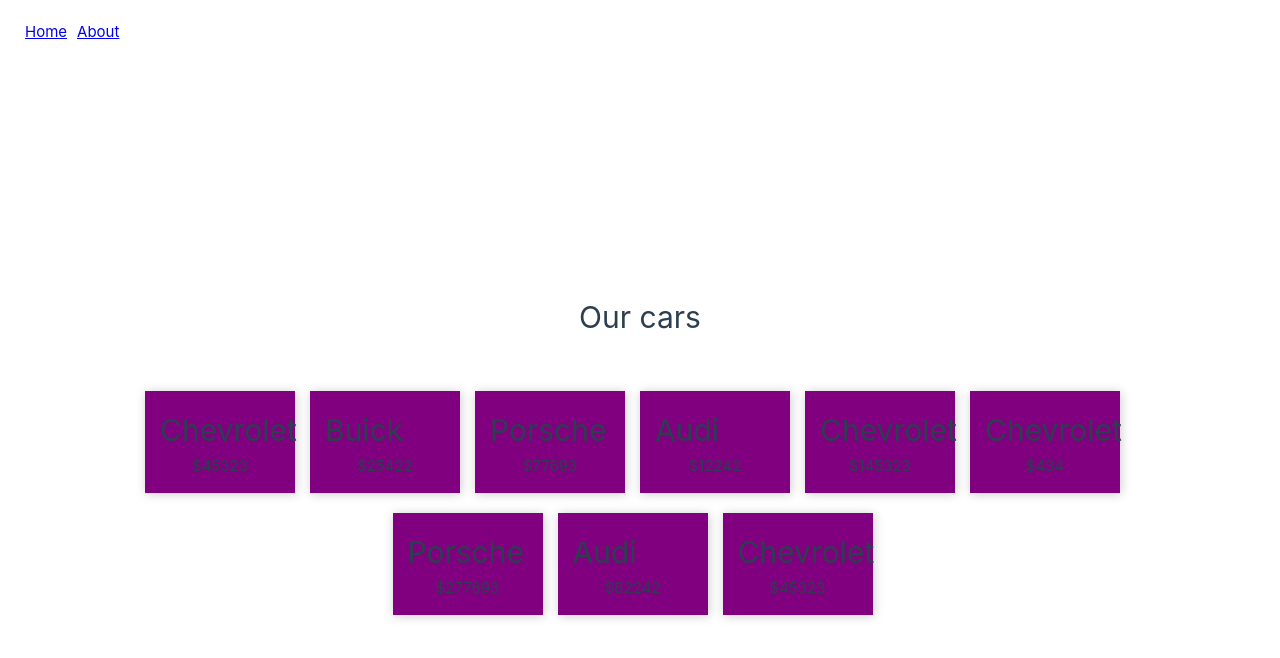
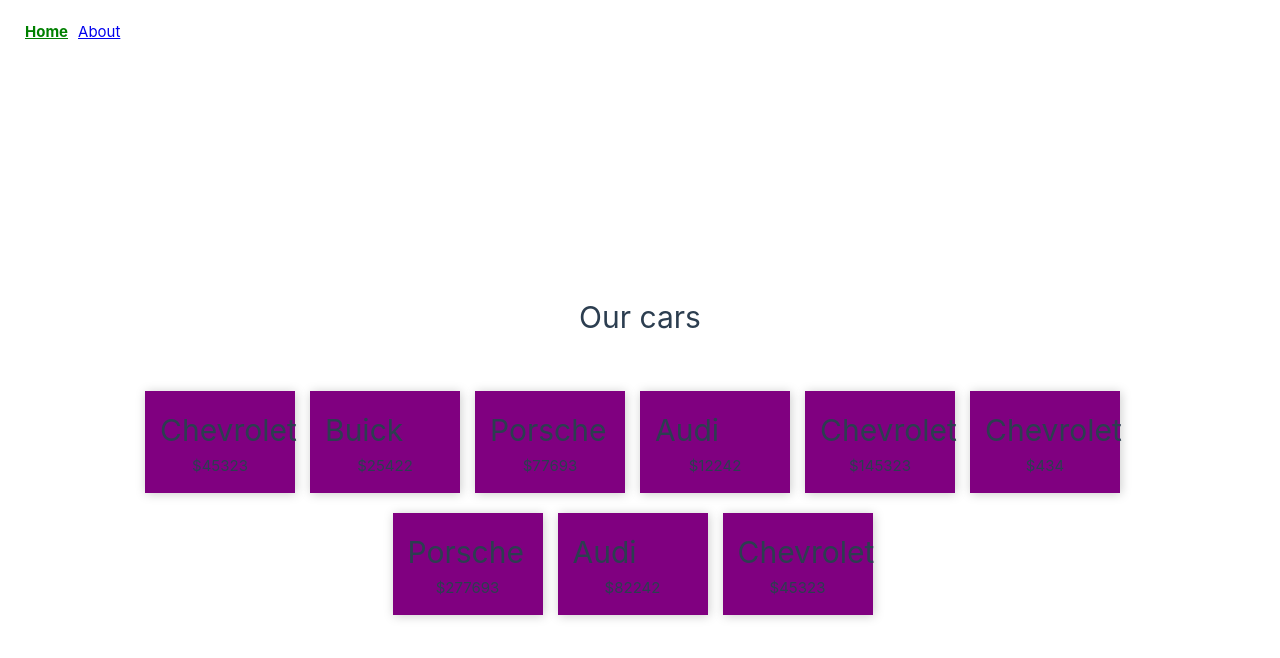
Before and after one commit to martiniucanastasia/vue-routing, a Vue app: page / in a window 1280 px wide. Shown: the top 658 px of the page. Built offline with nearby package versions, Linux system fonts and the light colour scheme.

Commit message:
Add RouterLink

```diff
--- a/src/App.vue
+++ b/src/App.vue
@@ -1,13 +1,15 @@
 <script setup>
-import { RouterView } from "vue-router"
+import { RouterView, RouterLink } from "vue-router"
+
 </script>
 
 <template>
   <main>
     <div class="links">
-      <a href="/">Home</a>
-      <a href="/about">About</a>
+      <RouterLink active-class="active" to="/">Home</RouterLink>
+      <RouterLink active-class="active" to="/about">About</RouterLink>
     </div>
+
     <RouterView />
   </main>
 </template>
@@ -20,4 +22,8 @@
 .links a {
   margin: 0 5px
 }
+.active {
+  font-weight: bold;
+  color: green
+}
 </style>
```
